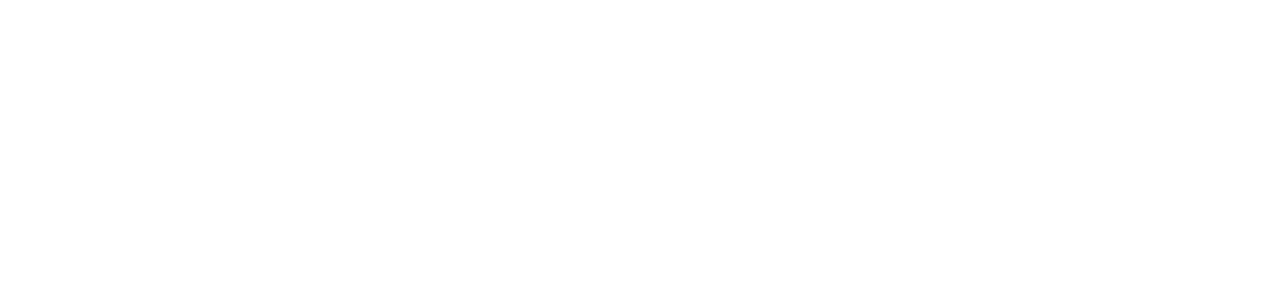
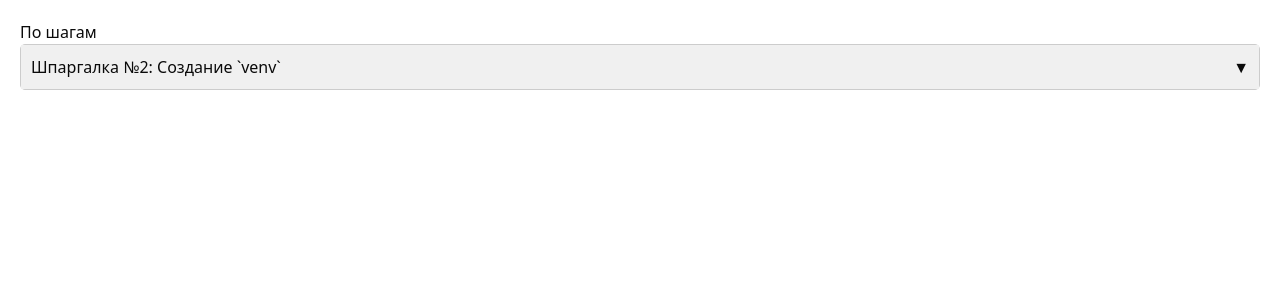
Before and after one commit to QAShop/Frontend, a React (Vite) app: page /steps in a window 1280 px wide. Before the commit this address had no page. Shown: the top 300 px of the page. Built offline with nearby package versions, Linux system fonts and the light colour scheme.

Commit message:
Add Steps page

```diff
--- a/src/App.jsx
+++ b/src/App.jsx
@@ -4,6 +4,7 @@
 import ProductPage from './ProductPage';
 import CreateProductPage from './views/CreateProductPage';
 import EditProductPage from './views/EditProductPage';
+import StepsPage from './views/StepsPage';
 
 function App() {
   return (
@@ -13,6 +14,7 @@
         <Route path="/products/:productId" element={<ProductPage />} />
         <Route path="/create-product" element={<CreateProductPage />} />
         <Route path="/edit-product/:productId" element={<EditProductPage />} />
+        <Route path="/steps" element={<StepsPage />} />
       </Routes>
     </Router>
   );
--- a/src/AppContent.jsx
+++ b/src/AppContent.jsx
@@ -425,9 +425,9 @@
                 <a href="#" className="text-gray-500 hover:text-gray-700">
                   Категории
                 </a>
-                <a href="#" className="text-gray-500 hover:text-gray-700">
-                  По шагам
-                </a>
+                <Link to="/steps" className="text-gray-500 hover:text-gray-700">
+                   По шагам
+                </Link>
                 <a href="#" className="text-gray-500 hover:text-gray-700">
                   О проекте
                 </a>
--- /dev/null
+++ b/src/views/StepsPage.jsx
@@ -0,0 +1,83 @@
+
+import React, { useState } from 'react';
+
+const AccordionItem = ({ title, content }) => {
+  const [isOpen, setIsOpen] = useState(false);
+
+  const toggleAccordion = () => {
+    setIsOpen(!isOpen);
+  };
+
+  return (
+    <div style={{ border: '1px solid #ccc', marginBottom: '10px', borderRadius: '5px' }}>
+      <div
+        style={{
+          padding: '10px',
+          backgroundColor: '#f0f0f0',
+          cursor: 'pointer',
+          display: 'flex',
+          justifyContent: 'space-between',
+          alignItems: 'center',
+        }}
+        onClick={toggleAccordion}
+      >
+        <h3>{title}</h3>
+        <span>{isOpen ? '▲' : '▼'}</span>
+      </div>
+      {isOpen && (
+        <div style={{ padding: '10px', borderTop: '1px solid #eee' }}>
+          {content}
+        </div>
+      )}
+    </div>
+  );
+};
+
+const StepsPage = () => {
+  const accordionData = [
+    {
+      title: 'Шпаргалка №2: Создание `venv`',
+      content: (
+        <>
+          <p>Чтобы не устраивать свалку из библиотек, создаем для нашего проекта изолированное пространство. Это делается всего двумя командами.</p>
+          <ol>
+            <li>
+              <strong>Создаем папку для проекта.</strong> Заходим в нее через командную строку. Например:
+              <ul>
+                <li><code>mkdir my-test-project</code></li>
+                <li><code>cd my-test-project</code></li>
+              </ul>
+            </li>
+            <li>
+              <strong>Создаем виртуальное окружение.</strong> Выполняем команду:
+              <ul>
+                <li><code>python -m venv venv</code></li>
+                <li><em>Что это значит:</em> <code>python, запусти модуль venv и создай окружение в папке с именем venv</code>.</li>
+              </ul>
+            </li>
+            <li>
+              <strong>Активируем его.</strong> Это нужно делать каждый раз, когда вы начинаете работать над проектом.
+              <ul>
+                <li><strong>Для Windows:</strong> <code>venv\\Scripts\\activate</code></li>
+                <li><strong>Для MacOS/Linux:</strong> <code>source venv/bin/activate</code></li>
+              </ul>
+            </li>
+          </ol>
+          <p>После активации в начале строки терминала появится <code>(venv)</code>. Это значит, что вы в "чистой комнате", и все библиотеки, которые вы установите, попадут только сюда.</p>
+        </>
+      ),
+    },
+    // Add more accordion items here if needed
+  ];
+
+  return (
+    <div style={{ padding: '20px' }}>
+      <h1>По шагам</h1>
+      {accordionData.map((item, index) => (
+        <AccordionItem key={index} title={item.title} content={item.content} />
+      ))}
+    </div>
+  );
+};
+
+export default StepsPage;
```
